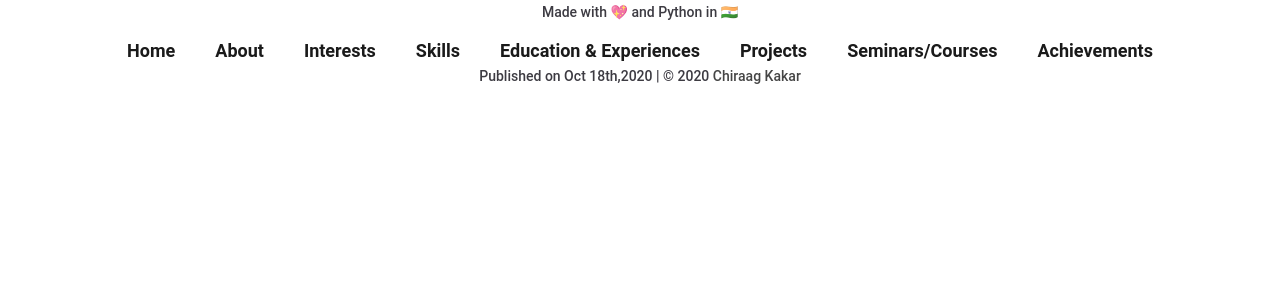
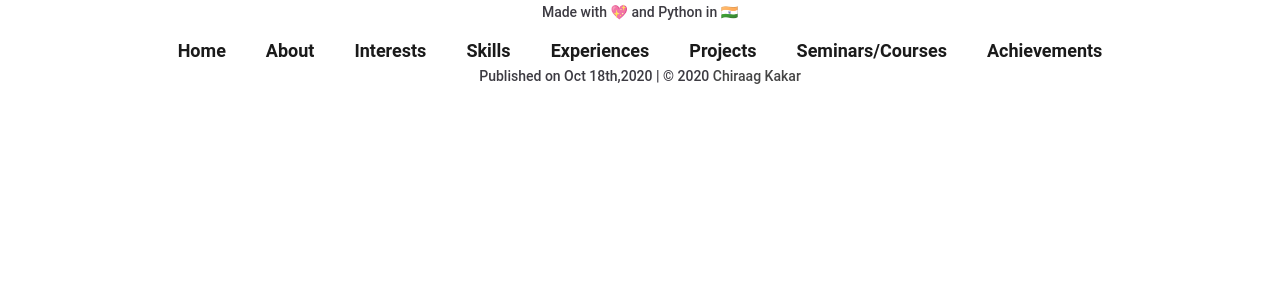
Before and after one commit to chiraag-kakar/portfolio, a Django app: template contents/templates/contents/base.html in a window 1280 px wide. Shown: the top 300 px of the page. Run offline with Django 3.2, Linux system fonts and the light colour scheme; the template is opened without the code that fills it, so the values that code supplies are empty; some libraries are stand-ins or nearby versions.

Commit message:
Update base.html

```diff
--- a/contents/templates/contents/base.html
+++ b/contents/templates/contents/base.html
@@ -77,7 +77,7 @@
                                 <a class="nav-link" href="#mh-skills">Skills</a>
                             </li>
                             <li class="nav-item">
-                                <a class="nav-link" href="#mh-experience">Education & Experiences</a>
+                                <a class="nav-link" href="#mh-experience">Experiences</a>
                             </li>
                             <li class="nav-item">
                                 <a class="nav-link" href="#mh-portfolio">Projects</a>
```
